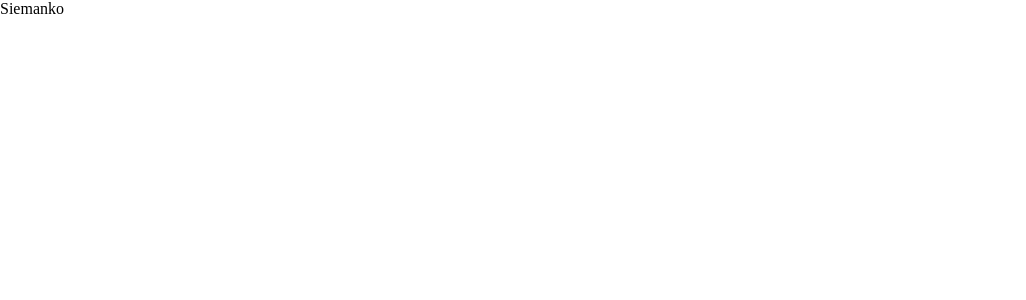
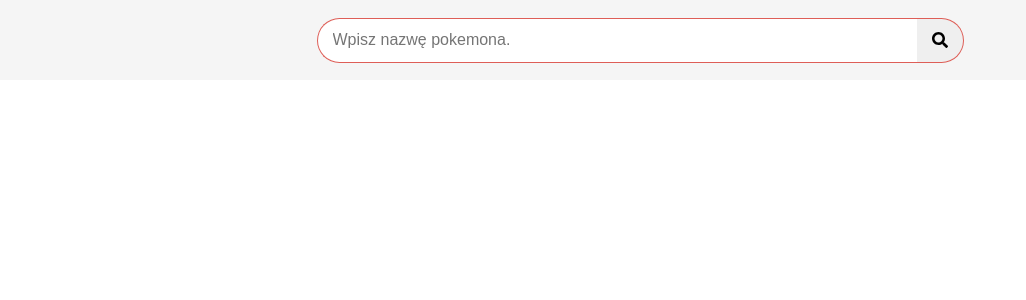
Before and after one commit to mateuszespl/allegro-pokedex, a React (Create React App) app: page / in a window 1280 px wide. Shown: the top 300 px of the page, without its empty margins (0-1026 px from the left). Built offline with nearby package versions, Linux system fonts and the light colour scheme.

Commit message:
searchSection update

```diff
--- a/package.json
+++ b/package.json
@@ -15,6 +15,7 @@
     "@types/styled-components": "^5.0.1",
     "react": "^16.13.1",
     "react-dom": "^16.13.1",
+    "react-icons": "^3.9.0",
     "react-redux": "^7.2.0",
     "react-scripts": "3.4.1",
     "redux": "^4.0.5",
--- a/src/Components/PokedexMain.tsx
+++ b/src/Components/PokedexMain.tsx
@@ -1,5 +1,18 @@
 import React from "react";
+import styled from "styled-components";
+import { SearchSection } from "./Wrappers/SearchSection/SearchSection";
 
-export const PokedexMain = () => {
-  return <div>Siemanko</div>;
+const StyledWrapper = styled.main`
+  position: relative;
+  height: 100vh;
+  width: 100vw;
+  overflow: hidden;
+`;
+
+export const PokedexMain: React.FC = () => {
+  return (
+    <StyledWrapper>
+      <SearchSection />
+    </StyledWrapper>
+  );
 };
--- /dev/null
+++ b/src/Components/SearchButton/SearchButton.tsx
@@ -0,0 +1,35 @@
+import React from "react";
+import { connect } from "react-redux";
+import styled from "styled-components";
+import { FaSearch } from "react-icons/fa";
+
+const StyledWrapper = styled.button`
+  height: 45px;
+  padding: 0 15px;
+  display: flex;
+  align-items: center;
+  justify-content: center;
+  border: 1px solid ${({ theme }) => theme.colors.red};
+  border-left: none;
+  border-radius: 0 25px 25px 0;
+  outline: none;
+  font-size: ${({ theme }) => theme.fonts.m};
+  cursor: pointer;
+`;
+
+const SearchButton: React.FC = () => {
+  const handleClick = (e) => {
+    e.preventDefault();
+  };
+  return (
+    <StyledWrapper onClick={handleClick}>
+      <FaSearch />
+    </StyledWrapper>
+  );
+};
+
+const mapStateToProps = () => ({});
+
+const mapDispatchToProps = {};
+
+export default connect(mapStateToProps, mapDispatchToProps)(SearchButton);
--- /dev/null
+++ b/src/Components/SearchInput/SearchInput.tsx
@@ -0,0 +1,52 @@
+import React from "react";
+import { connect } from "react-redux";
+import styled from "styled-components";
+import { searchInputChange } from "./../../store/actionsCreator";
+
+const StyledWrapper = styled.label`
+  input {
+    height: 45px;
+    width: 600px;
+    border: 1px solid ${({ theme }) => theme.colors.red};
+    padding: 10px 15px;
+    border-radius: 25px 0 0 25px;
+    border-right: none;
+    font-size: ${({ theme }) => theme.fonts.m};
+    outline: none;
+  }
+`;
+
+export interface SearchInputInterface {
+  searchInputValue: string;
+  handleChange: () => any;
+}
+
+const SearchInput: React.FC<SearchInputInterface> = ({
+  searchInputValue,
+  handleChange,
+}) => {
+  return (
+    <StyledWrapper>
+      <input
+        type="text"
+        onChange={handleChange}
+        value={searchInputValue}
+        placeholder="Wpisz nazwę pokemona."
+      />
+    </StyledWrapper>
+  );
+};
+
+const mapStateToProps = (state) => {
+  return {
+    searchInputValue: state.searchInputValue,
+  };
+};
+
+const mapDispatchToProps = (dispatch) => {
+  return {
+    handleChange: (e) => dispatch(searchInputChange(e)),
+  };
+};
+
+export default connect(mapStateToProps, mapDispatchToProps)(SearchInput);
--- /dev/null
+++ b/src/Components/SearchSection/SearchSection.tsx
@@ -0,0 +1,24 @@
+import React from "react";
+import styled from "styled-components";
+import SearchInput from "./SearchInput/SearchInput";
+import { SearchButton } from "./SearchButton/SearchButton";
+
+const StyledWrapper = styled.section`
+  display: flex;
+  align-items: center;
+  justify-content: center;
+  top: 0;
+  width: 100%;
+  height: 80px;
+  background: whitesmoke;
+  position: fixed;
+`;
+
+export const SearchSection: React.FC = () => {
+  return (
+    <StyledWrapper>
+      <SearchInput />
+      <SearchButton />
+    </StyledWrapper>
+  );
+};
--- /dev/null
+++ b/src/Components/Wrappers/SearchSection/SearchSection.tsx
@@ -0,0 +1,24 @@
+import React from "react";
+import styled from "styled-components";
+import SearchInput from "./../../SearchInput/SearchInput";
+import SearchButton from "./../../SearchButton/SearchButton";
+
+const StyledWrapper = styled.section`
+  display: flex;
+  align-items: center;
+  justify-content: center;
+  top: 0;
+  width: 100%;
+  height: 80px;
+  background: whitesmoke;
+  position: fixed;
+`;
+
+export const SearchSection: React.FC = () => {
+  return (
+    <StyledWrapper>
+      <SearchInput />
+      <SearchButton />
+    </StyledWrapper>
+  );
+};
--- a/src/index.tsx
+++ b/src/index.tsx
@@ -9,14 +9,12 @@ import { store } from "./store/store";
 import { GlobalStyle } from "./theme/GlobalStyle";
 
 ReactDOM.render(
-  <React.StrictMode>
-    <Provider store={store}>
-      <GlobalStyle />
-      <ThemeProvider theme={theme}>
-        <PokedexMain />
-      </ThemeProvider>
-    </Provider>
-  </React.StrictMode>,
+  <Provider store={store}>
+    <GlobalStyle />
+    <ThemeProvider theme={theme}>
+      <PokedexMain />
+    </ThemeProvider>
+  </Provider>,
   document.getElementById("root")
 );
 
--- a/src/store/actions.ts
+++ b/src/store/actions.ts
@@ -1 +1 @@
-export const INITIAL_ACTION = "INITIAL_ACTION";
+export const INPUT_CHANGE = "INPUT_CHANGE";
--- /dev/null
+++ b/src/store/actionsCreator.ts
@@ -0,0 +1,4 @@
+export const searchInputChange = (e: React.FormEvent<HTMLInputElement>) => ({
+  type: "INPUT_CHANGE",
+  searchInputValue: e.currentTarget.value,
+});
--- a/src/store/reducer.ts
+++ b/src/store/reducer.ts
@@ -1,14 +1,15 @@
 import * as actionTypes from "./actions";
 
 const initialState = {
-  initial: true,
+  searchInputValue: "",
 };
 
 export const reducer = (state = initialState, action: any) => {
   switch (action.type) {
-    case actionTypes.INITIAL_ACTION:
+    case actionTypes.INPUT_CHANGE:
       return {
-        initial: false,
+        ...state,
+        searchInputValue: action.searchInputValue,
       };
     default:
       return state;
--- a/src/theme/theme.ts
+++ b/src/theme/theme.ts
@@ -1 +1,8 @@
-export const theme = {};
+export const theme = {
+  colors: {
+    red: "rgb(222,94,87)",
+  },
+  fonts: {
+    m: "16px",
+  },
+};
--- a/tsconfig.json
+++ b/tsconfig.json
@@ -10,7 +10,7 @@
     "skipLibCheck": true,
     "esModuleInterop": true,
     "allowSyntheticDefaultImports": true,
-    "strict": true,
+    "strict": false,
     "forceConsistentCasingInFileNames": true,
     "module": "esnext",
     "moduleResolution": "node",
```
Also changed, not shown: 1 other file (tests, documents, lock files or other folders).
